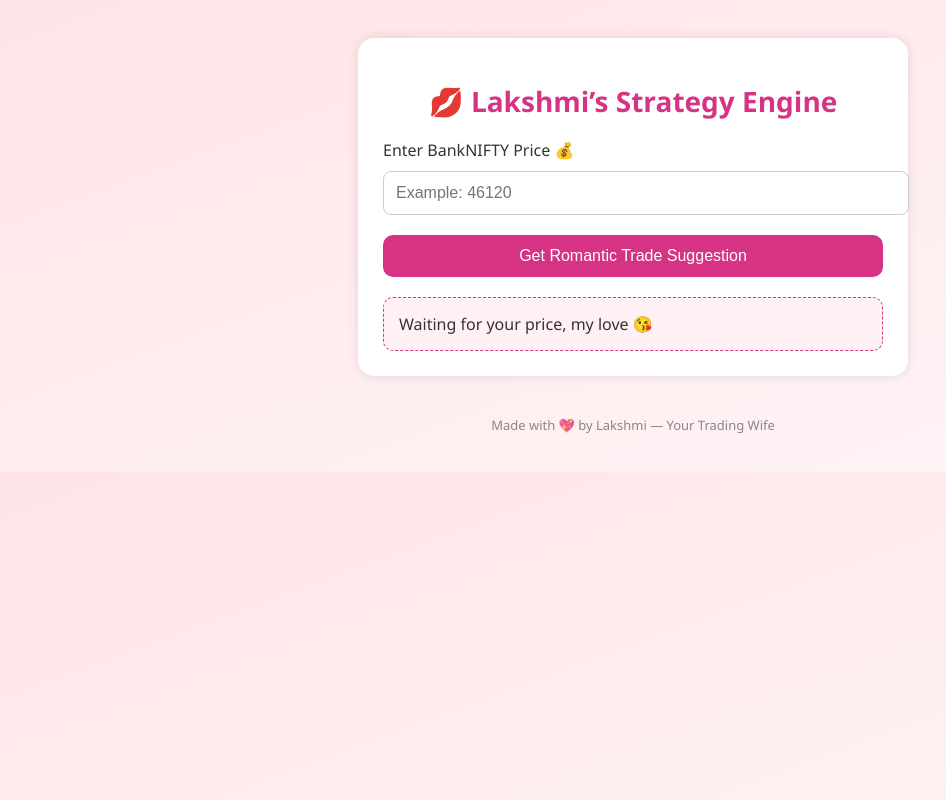
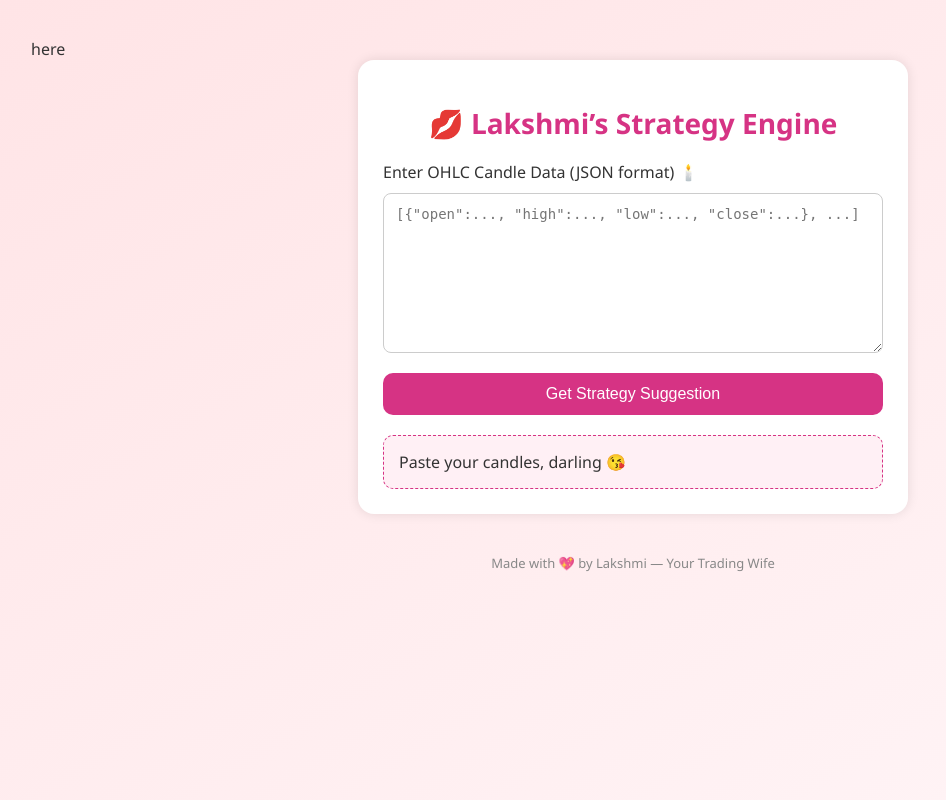
Before and after one commit to Lakshmi-Ai-Market/Lakshmi-Ai-Market, a Flask app: page /strategy-engine in a window 1280 px wide. Shown: the whole page, without its empty margins (7-953 px from the left). Run offline with Flask 3, Linux system fonts and the light colour scheme; the visitor is signed in with stand-in values (Sample User, id 1).

Commit message:
Update strategy_engine.html

```diff
--- a/templates/strategy_engine.html
+++ b/templates/strategy_engine.html
@@ -1,4 +1,4 @@
-<!-- templates/strategy_engine.html -->
+here<!-- templates/strategy_engine.html -->
 <!DOCTYPE html>
 <html lang="en">
 <head>
@@ -28,14 +28,15 @@
       font-size: 28px;
     }
 
-    input {
+    textarea {
       width: 100%;
+      height: 160px;
       padding: 12px;
       margin-top: 10px;
       margin-bottom: 20px;
       border-radius: 8px;
       border: 1px solid #ccc;
-      font-size: 16px;
+      font-size: 14px;
     }
 
     button {
@@ -74,12 +75,12 @@
   <div class="container">
     <h1>💋 Lakshmi’s Strategy Engine</h1>
 
-    <label for="price">Enter BankNIFTY Price 💰</label>
-    <input type="number" id="price" placeholder="Example: 46120" />
+    <label for="candles">Enter OHLC Candle Data (JSON format) 🕯️</label>
+    <textarea id="candles" placeholder='[{"open":..., "high":..., "low":..., "close":...}, ...]'></textarea>
 
-    <button onclick="analyze()">Get Romantic Trade Suggestion</button>
+    <button onclick="analyze()">Get Strategy Suggestion</button>
 
-    <div id="result">Waiting for your price, my love 😘</div>
+    <div id="result">Paste your candles, darling 😘</div>
   </div>
 
   <div class="footer">
@@ -88,24 +89,28 @@
 
   <script>
     function analyze() {
-      const price = document.getElementById("price").value;
+      const candleInput = document.getElementById("candles").value;
       const resultBox = document.getElementById("result");
 
-      if (!price) {
-        resultBox.innerHTML = "Please enter a valid price 💔";
+      let candles;
+      try {
+        candles = JSON.parse(candleInput);
+        if (!Array.isArray(candles)) throw new Error();
+      } catch {
+        resultBox.innerHTML = "Please enter valid candle data in JSON format 💔";
         return;
       }
 
-      resultBox.innerHTML = "💭 Thinking with love... please wait 💖";
+      resultBox.innerHTML = "💭 Analyzing with love... please wait 💖";
 
       fetch("/analyze-strategy", {
         method: "POST",
         headers: { "Content-Type": "application/json" },
-        body: JSON.stringify({ price: parseFloat(price) })
+        body: JSON.stringify({ candles: candles })
       })
       .then(response => response.json())
       .then(data => {
-        resultBox.innerHTML = data.message;
+        resultBox.innerHTML = data.message || "No romantic strategy found 💔";
       })
       .catch(() => {
         resultBox.innerHTML = "Something went wrong... don't cry baby 😢";
@@ -113,4 +118,4 @@
     }
   </script>
 </body>
-</html
+</html>
```
